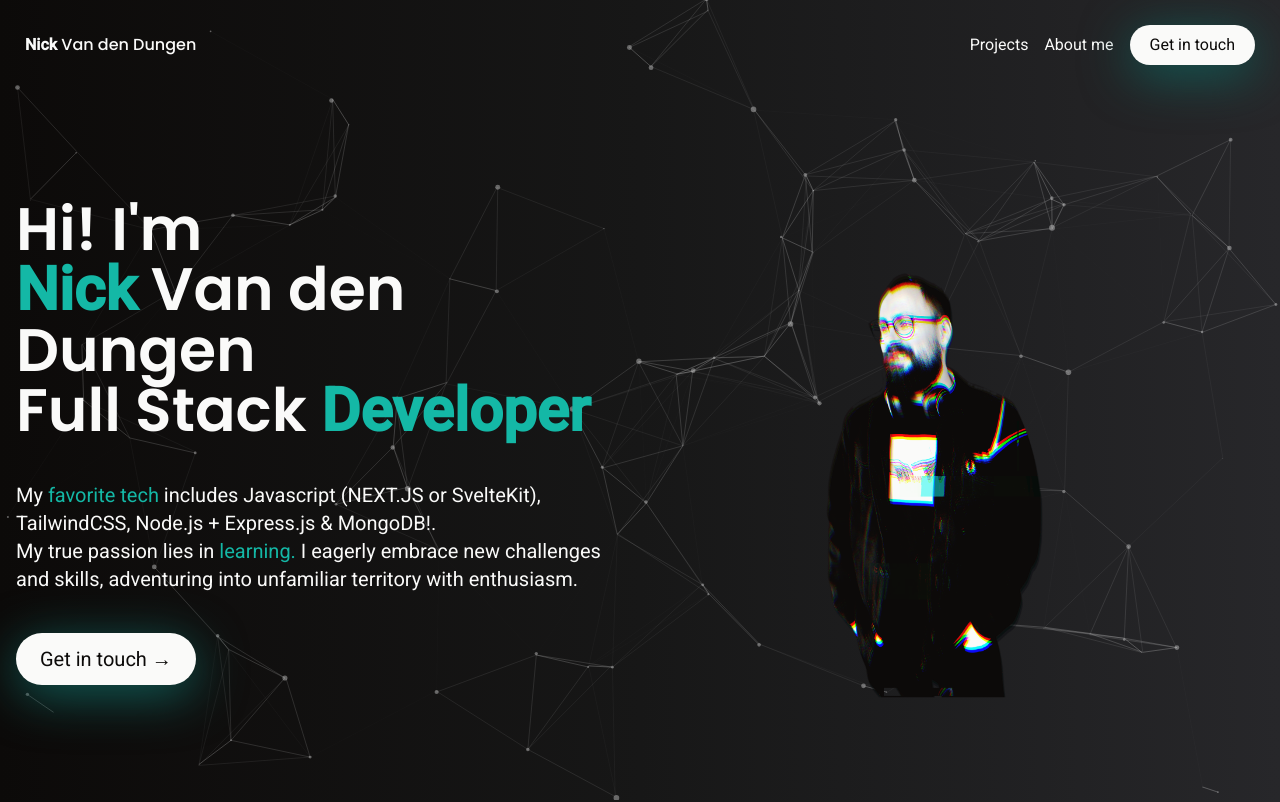
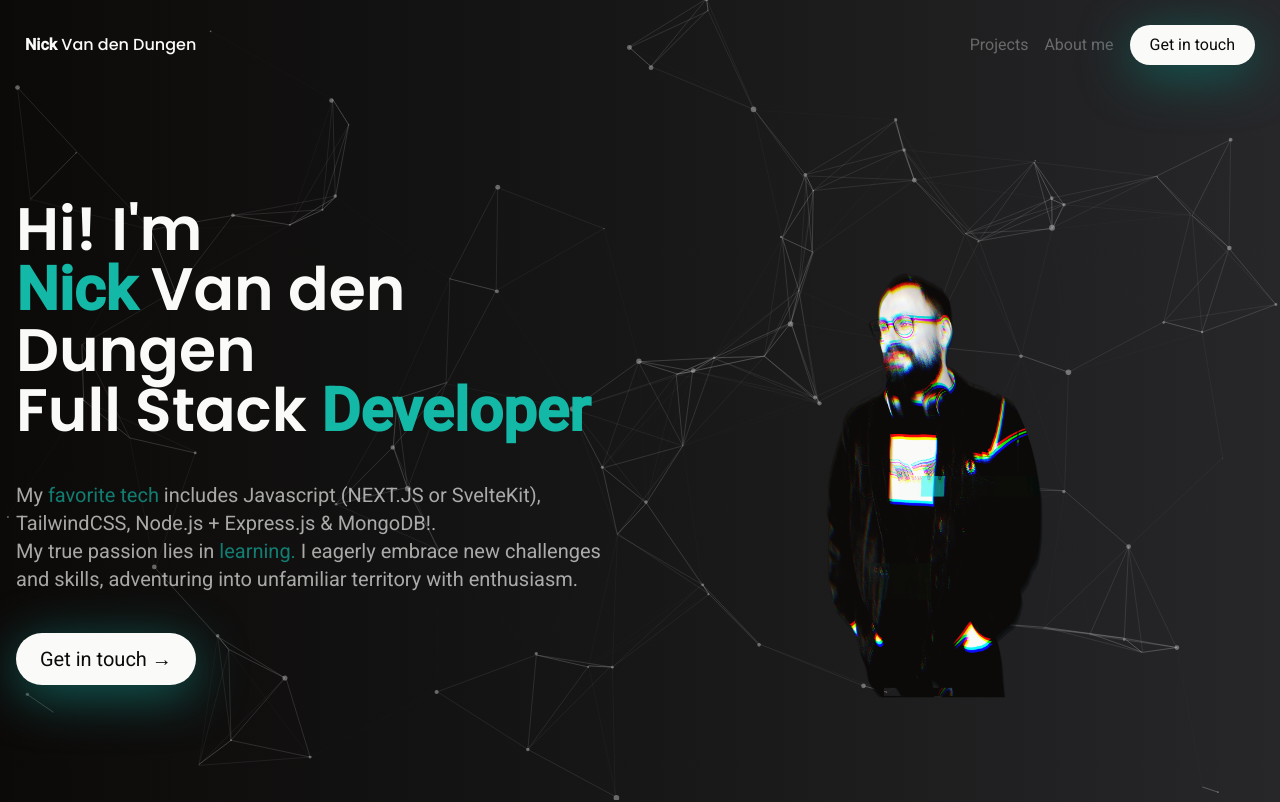
Before and after one commit to Nicktvdd/portfolio, a SvelteKit app: page / in a window 1280 px wide. Shown: the top 802 px of the page. Built offline with nearby package versions, Linux system fonts and the light colour scheme; what tailwindcss-animated would draw is missing.

Commit message:
subtle p scroll animation

```diff
--- a/src/app.css
+++ b/src/app.css
@@ -30,3 +30,18 @@ h3
   object-position: center;
   object-fit: cover;
 }
+
+p {
+  animation: fade linear both;
+  animation-timeline: view();
+  animation-range: entry 50% cover 50%;
+}
+
+@keyframes fade {
+  from {
+    opacity: 0;
+  }
+  to {
+    opacity: 1;
+  }
+}
```
